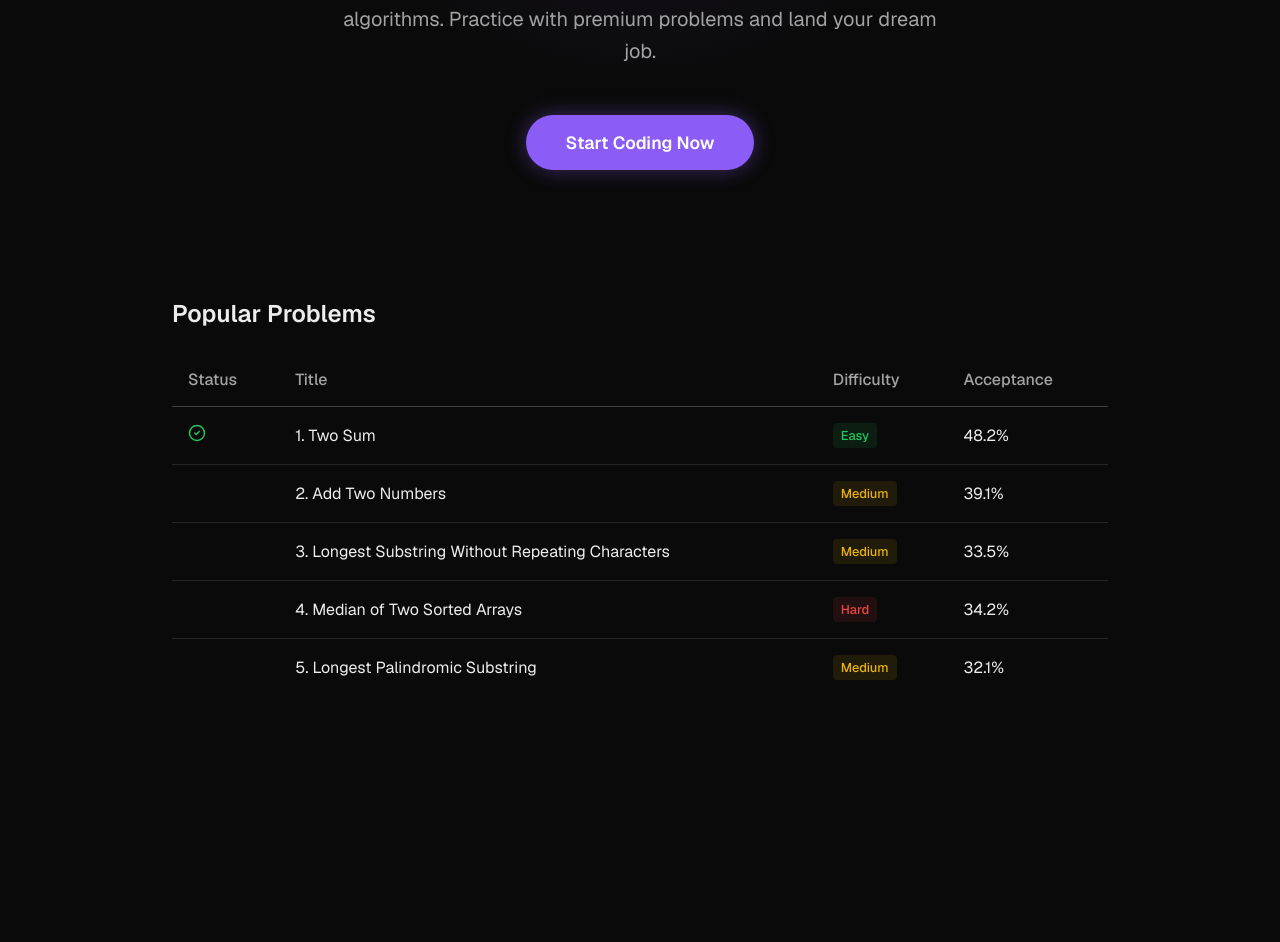
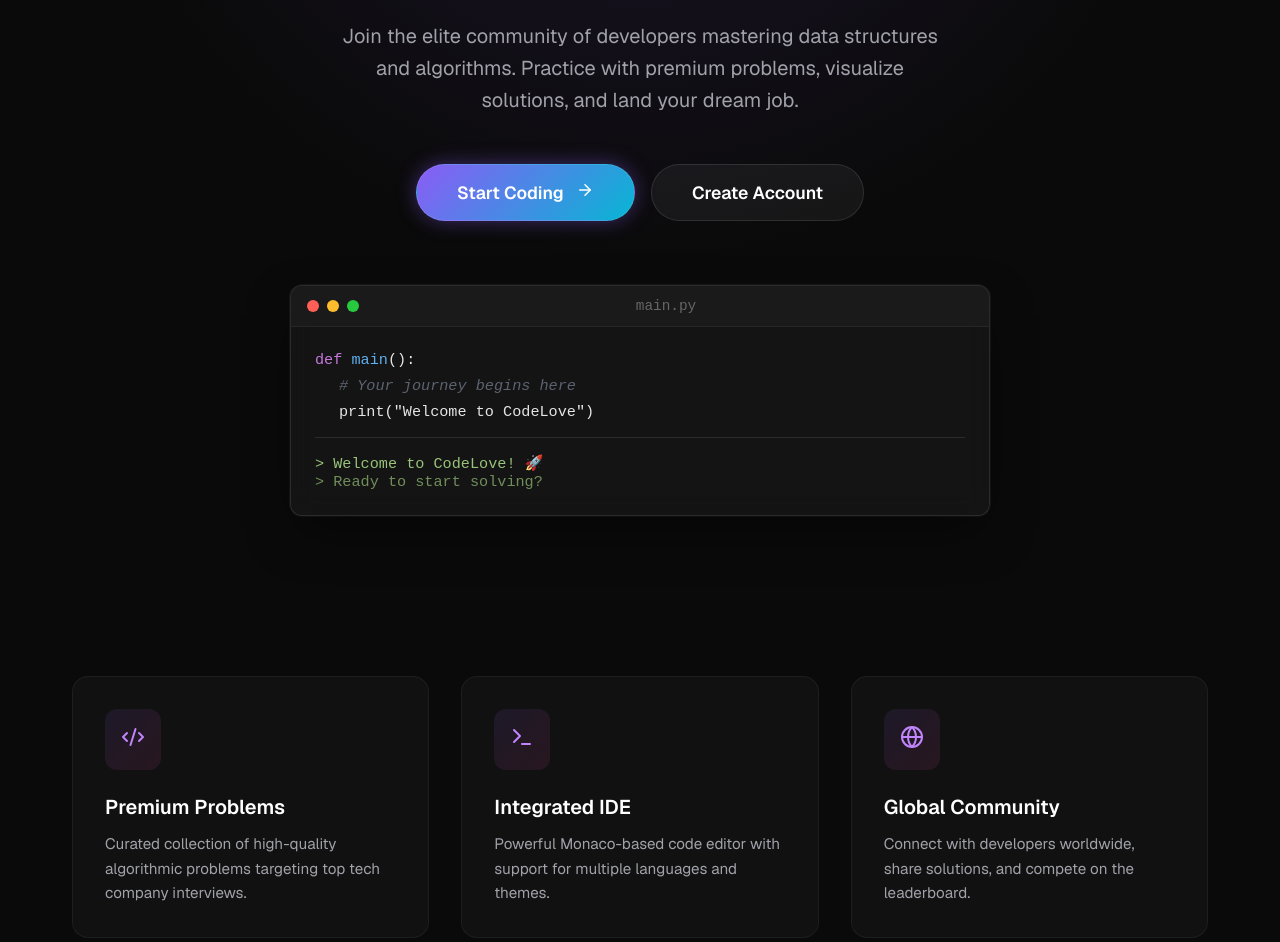
Before and after one commit to naveengoudamk/codelove, a Next.js app: page / in a window 1280 px wide. Shown: the part 350-1292 px from the top of the page. Before the commit the page ends 1078 px from the top, so only its background shows below. Built offline with nearby package versions, Linux system fonts and the light colour scheme; no server answers.

Commit message:
Enhance homepage with attractive UI and code terminal animation

```diff
--- a/src/app/page.module.css
+++ b/src/app/page.module.css
@@ -2,124 +2,391 @@
   min-height: 100vh;
   display: flex;
   flex-direction: column;
+  overflow-x: hidden;
 }
 
+/* --- Hero Section --- */
 .hero {
   display: flex;
   flex-direction: column;
   align-items: center;
   justify-content: center;
-  padding: 6rem 1rem;
+  padding: 8rem 1rem 6rem;
   text-align: center;
-  background: radial-gradient(circle at 50% 10%, rgba(139, 92, 246, 0.15), transparent 40%);
+  position: relative;
+  background: radial-gradient(circle at 50% 0%, rgba(139, 92, 246, 0.15), transparent 50%);
+}
+
+.heroContent {
+  position: relative;
+  z-index: 10;
+  max-width: 900px;
+  width: 100%;
+  display: flex;
+  flex-direction: column;
+  align-items: center;
 }
 
 .title {
-  font-size: 4rem;
+  font-size: 4.5rem;
   font-weight: 800;
   margin-bottom: 1.5rem;
   line-height: 1.1;
-  background: linear-gradient(to bottom right, #fff 30%, #a5a5a5 100%);
+  letter-spacing: -0.02em;
+  background: linear-gradient(180deg, #fff 0%, #a5a5a5 100%);
   -webkit-background-clip: text;
   background-clip: text;
   color: transparent;
 }
 
 .title span {
-  background: linear-gradient(to right, var(--primary), var(--secondary));
+  background: linear-gradient(90deg, #a78bfa, #c084fc, #f472b6);
+  background-size: 200% auto;
+  animation: shine 4s linear infinite;
   -webkit-background-clip: text;
   background-clip: text;
   color: transparent;
 }
 
+@keyframes shine {
+  to {
+    background-position: 200% center;
+  }
+}
+
 .subtitle {
   font-size: 1.25rem;
-  color: #a3a3a3;
+  color: #a1a1aa;
   max-width: 600px;
   margin-bottom: 3rem;
   line-height: 1.6;
 }
 
+.ctaGroup {
+  display: flex;
+  gap: 1rem;
+  margin-bottom: 4rem;
+}
+
 .ctaButton {
-  background: var(--primary);
+  background: linear-gradient(135deg, var(--primary), var(--secondary));
   color: white;
   padding: 1rem 2.5rem;
   border-radius: 50px;
   font-size: 1.1rem;
   font-weight: 600;
-  transition: transform 0.2s, box-shadow 0.2s;
+  transition: all 0.3s ease;
   box-shadow: 0 0 20px rgba(139, 92, 246, 0.4);
+  border: 1px solid rgba(255, 255, 255, 0.1);
 }
 
 .ctaButton:hover {
   transform: translateY(-2px);
-  box-shadow: 0 0 30px rgba(139, 92, 246, 0.6);
+  box-shadow: 0 0 40px rgba(139, 92, 246, 0.6);
 }
 
+.secondaryButton {
+  background: rgba(255, 255, 255, 0.05);
+  color: white;
+  padding: 1rem 2.5rem;
+  border-radius: 50px;
+  font-size: 1.1rem;
+  font-weight: 600;
+  border: 1px solid rgba(255, 255, 255, 0.1);
+  transition: all 0.3s ease;
+}
+
+.secondaryButton:hover {
+  background: rgba(255, 255, 255, 0.1);
+  transform: translateY(-2px);
+}
+
+/* --- Code Terminal Box --- */
+.terminalContainer {
+  width: 100%;
+  max-width: 700px;
+  margin: 0 auto;
+  perspective: 1000px;
+}
+
+.terminal {
+  background: rgba(23, 23, 23, 0.8);
+  backdrop-filter: blur(12px);
+  border: 1px solid rgba(255, 255, 255, 0.1);
+  border-radius: 12px;
+  overflow: hidden;
+  box-shadow:
+    0 20px 50px -10px rgba(0, 0, 0, 0.5),
+    0 0 0 1px rgba(255, 255, 255, 0.05);
+  transform-style: preserve-3d;
+  transition: transform 0.3s ease;
+  animation: float 6s ease-in-out infinite;
+}
+
+@keyframes float {
+
+  0%,
+  100% {
+    transform: translateY(0);
+  }
+
+  50% {
+    transform: translateY(-10px);
+  }
+}
+
+.terminalHeader {
+  background: rgba(255, 255, 255, 0.03);
+  padding: 0.75rem 1rem;
+  display: flex;
+  align-items: center;
+  border-bottom: 1px solid rgba(255, 255, 255, 0.05);
+}
+
+.buttons {
+  display: flex;
+  gap: 0.5rem;
+}
+
+.dot {
+  width: 12px;
+  height: 12px;
+  border-radius: 50%;
+}
+
+.red {
+  background: #ff5f56;
+}
+
+.yellow {
+  background: #ffbd2e;
+}
+
+.green {
+  background: #27c93f;
+}
+
+.terminalTitle {
+  flex: 1;
+  text-align: center;
+  font-family: monospace;
+  font-size: 0.9rem;
+  color: #666;
+}
+
+.terminalBody {
+  padding: 1.5rem;
+  font-family: 'JetBrains Mono', 'Fira Code', monospace;
+  font-size: 0.95rem;
+  min-height: 120px;
+  text-align: left;
+}
+
+.codeLine {
+  display: block;
+  margin-bottom: 0.5rem;
+  color: #e5e5e5;
+}
+
+.keyword {
+  color: #c678dd;
+}
+
+/* Purple */
+.function {
+  color: #61afef;
+}
+
+/* Blue */
+.string {
+  color: #98c379;
+}
+
+/* Green */
+.comment {
+  color: #5c6370;
+  font-style: italic;
+}
+
+/* Grey */
+
+.codeOutput {
+  margin-top: 1rem;
+  padding-top: 1rem;
+  border-top: 1px solid rgba(255, 255, 255, 0.1);
+  color: #98c379;
+}
+
+.cursor {
+  display: inline-block;
+  width: 8px;
+  height: 15px;
+  background-color: #a78bfa;
+  margin-left: 2px;
+  animation: blink 1s step-end infinite;
+  vertical-align: middle;
+}
+
+@keyframes blink {
+
+  0%,
+  100% {
+    opacity: 1;
+  }
+
+  50% {
+    opacity: 0;
+  }
+}
+
+/* --- Features Section --- */
+.featuresGrid {
+  display: grid;
+  grid-template-columns: repeat(auto-fit, minmax(280px, 1fr));
+  gap: 2rem;
+  max-width: 1200px;
+  margin: 4rem auto;
+  padding: 0 2rem;
+}
+
+.featureCard {
+  background: rgba(255, 255, 255, 0.03);
+  border: 1px solid rgba(255, 255, 255, 0.05);
+  padding: 2rem;
+  border-radius: 16px;
+  transition: all 0.3s ease;
+  position: relative;
+  overflow: hidden;
+}
+
+.featureCard:hover {
+  background: rgba(255, 255, 255, 0.05);
+  transform: translateY(-5px);
+  border-color: rgba(139, 92, 246, 0.3);
+}
+
+.featureIcon {
+  margin-bottom: 1.5rem;
+  padding: 1rem;
+  background: linear-gradient(135deg, rgba(139, 92, 246, 0.1), rgba(236, 72, 153, 0.1));
+  border-radius: 12px;
+  width: fit-content;
+  color: #c084fc;
+}
+
+.featureTitle {
+  font-size: 1.25rem;
+  font-weight: 600;
+  margin-bottom: 0.75rem;
+  color: #fff;
+}
+
+.featureDesc {
+  color: #a1a1aa;
+  line-height: 1.6;
+  font-size: 0.95rem;
+}
+
+/* --- Problems Section --- */
 .problemsSection {
-  max-width: 1000px;
+  max-width: 1200px;
   width: 100%;
-  margin: 0 auto;
+  margin: 4rem auto;
   padding: 2rem;
 }
 
+.sectionHeader {
+  text-align: center;
+  margin-bottom: 3rem;
+}
+
 .sectionTitle {
-  font-size: 1.5rem;
-  margin-bottom: 1.5rem;
-  font-weight: 600;
+  font-size: 2.5rem;
+  font-weight: 700;
+  margin-bottom: 1rem;
+  background: linear-gradient(180deg, #fff 0%, #aaa 100%);
+  -webkit-background-clip: text;
+  background-clip: text;
+  color: transparent;
+}
+
+.tableContainer {
+  background: rgba(23, 23, 23, 0.5);
+  border: 1px solid rgba(255, 255, 255, 0.05);
+  border-radius: 16px;
+  overflow: hidden;
+  backdrop-filter: blur(5px);
 }
 
 .table {
   width: 100%;
-  border-collapse: separate;
-  border-spacing: 0;
+  border-collapse: collapse;
 }
 
 .table th {
   text-align: left;
-  padding: 1rem;
-  border-bottom: 1px solid var(--border);
+  padding: 1.25rem 1.5rem;
+  background: rgba(255, 255, 255, 0.02);
+  border-bottom: 1px solid rgba(255, 255, 255, 0.05);
   color: #a3a3a3;
   font-weight: 500;
+  font-size: 0.9rem;
+  text-transform: uppercase;
+  letter-spacing: 0.05em;
 }
 
 .table td {
-  padding: 1rem;
-  border-bottom: 1px solid #262626;
-  color: var(--foreground);
+  padding: 1.25rem 1.5rem;
+  border-bottom: 1px solid rgba(255, 255, 255, 0.05);
+  color: #e5e5e5;
 }
 
 .table tr:last-child td {
   border-bottom: none;
 }
 
-.table tr:hover td {
-  background-color: var(--surface-hover);
+.table tr:hover {
+  background-color: rgba(255, 255, 255, 0.02);
+}
+
+.problemLink {
+  color: #ededed;
+  font-weight: 500;
+  transition: color 0.2s;
+}
+
+.problemLink:hover {
+  color: var(--primary);
 }
 
 .difficulty {
-  display: inline-block;
-  padding: 0.25rem 0.5rem;
-  border-radius: 4px;
+  display: inline-flex;
+  align-items: center;
+  padding: 0.25rem 0.75rem;
+  border-radius: 50px;
   font-size: 0.8rem;
-  font-weight: 500;
+  font-weight: 600;
 }
 
 .easy {
-  color: var(--success);
-  background: rgba(34, 197, 94, 0.1);
+  color: #4ade80;
+  background: rgba(74, 222, 128, 0.1);
+  border: 1px solid rgba(74, 222, 128, 0.2);
 }
 
 .medium {
-  color: var(--warning);
-  background: rgba(234, 179, 8, 0.1);
+  color: #facc15;
+  background: rgba(250, 204, 21, 0.1);
+  border: 1px solid rgba(250, 204, 21, 0.2);
 }
 
 .hard {
-  color: var(--error);
-  background: rgba(239, 68, 68, 0.1);
+  color: #f87171;
+  background: rgba(248, 113, 113, 0.1);
+  border: 1px solid rgba(248, 113, 113, 0.2);
 }
 
 .status {
-  color: var(--success);
+  color: #4ade80;
+  filter: drop-shadow(0 0 8px rgba(74, 222, 128, 0.3));
 }
--- a/src/app/page.tsx
+++ b/src/app/page.tsx
@@ -1,6 +1,9 @@
+"use client";
+
+import { useState, useEffect } from "react";
 import Link from "next/link";
 import styles from "./page.module.css";
-import { CheckCircle2 } from "lucide-react";
+import { CheckCircle2, Code2, Cpu, Globe, Terminal, ArrowRight, Play } from "lucide-react";
 
 type Problem = {
   id: number;
@@ -20,23 +23,125 @@ const problems: Problem[] = [
 ];
 
 export default function Home() {
+  const [text, setText] = useState("");
+  const fullText = 'print("Welcome to CodeLove")';
+  const [showOutput, setShowOutput] = useState(false);
+
+  useEffect(() => {
+    let currentIndex = 0;
+    const interval = setInterval(() => {
+      if (currentIndex <= fullText.length) {
+        setText(fullText.slice(0, currentIndex));
+        currentIndex++;
+      } else {
+        clearInterval(interval);
+        setTimeout(() => setShowOutput(true), 500);
+      }
+    }, 100);
+
+    return () => clearInterval(interval);
+  }, []);
+
   return (
     <main className={styles.main}>
+      {/* Hero Section */}
       <section className={styles.hero}>
+        <div className={styles.heroContent}>
           <h1 className={styles.title}>
             Master the Art of <br /> <span>Algorithms</span>
           </h1>
           <p className={styles.subtitle}>
-          Join the community of developers mastering data structures and algorithms.
-          Practice with premium problems and land your dream job.
+            Join the elite community of developers mastering data structures and algorithms.
+            Practice with premium problems, visualize solutions, and land your dream job.
           </p>
+
+          <div className={styles.ctaGroup}>
             <Link href="/problems">
-          <button className={styles.ctaButton}>Start Coding Now</button>
+              <button className={styles.ctaButton}>
+                Start Coding <ArrowRight size={18} style={{ marginLeft: '8px', display: 'inline' }} />
+              </button>
             </Link>
+            <Link href="/register">
+              <button className={styles.secondaryButton}>Create Account</button>
+            </Link>
+          </div>
+
+          {/* Terminal / Code Box */}
+          <div className={styles.terminalContainer}>
+            <div className={styles.terminal}>
+              <div className={styles.terminalHeader}>
+                <div className={styles.buttons}>
+                  <div className={`${styles.dot} ${styles.red}`} />
+                  <div className={`${styles.dot} ${styles.yellow}`} />
+                  <div className={`${styles.dot} ${styles.green}`} />
+                </div>
+                <div className={styles.terminalTitle}>main.py</div>
+              </div>
+              <div className={styles.terminalBody}>
+                <div className={styles.codeLine}>
+                  <span className={styles.keyword}>def</span> <span className={styles.function}>main</span>():
+                </div>
+                <div className={styles.codeLine} style={{ paddingLeft: '1.5rem' }}>
+                  <span className={styles.comment}># Your journey begins here</span>
+                </div>
+                <div className={styles.codeLine} style={{ paddingLeft: '1.5rem' }}>
+                  {text}<span className={styles.cursor} />
+                </div>
+
+                {showOutput && (
+                  <div className={styles.codeOutput}>
+                    <span>&gt; Welcome to CodeLove! 🚀</span>
+                    <br />
+                    <span style={{ opacity: 0.7 }}>&gt; Ready to start solving?</span>
+                  </div>
+                )}
+              </div>
+            </div>
+          </div>
+        </div>
       </section>
 
+      {/* Features Grid */}
+      <section className={styles.featuresGrid}>
+        <div className={styles.featureCard}>
+          <div className={styles.featureIcon}>
+            <Code2 size={24} />
+          </div>
+          <h3 className={styles.featureTitle}>Premium Problems</h3>
+          <p className={styles.featureDesc}>
+            Curated collection of high-quality algorithmic problems targeting top tech company interviews.
+          </p>
+        </div>
+        <div className={styles.featureCard}>
+          <div className={styles.featureIcon}>
+            <Terminal size={24} />
+          </div>
+          <h3 className={styles.featureTitle}>Integrated IDE</h3>
+          <p className={styles.featureDesc}>
+            Powerful Monaco-based code editor with support for multiple languages and themes.
+          </p>
+        </div>
+        <div className={styles.featureCard}>
+          <div className={styles.featureIcon}>
+            <Globe size={24} />
+          </div>
+          <h3 className={styles.featureTitle}>Global Community</h3>
+          <p className={styles.featureDesc}>
+            Connect with developers worldwide, share solutions, and compete on the leaderboard.
+          </p>
+        </div>
+      </section>
+
+      {/* Problems List */}
       <section className={styles.problemsSection}>
-        <h2 className={styles.sectionTitle}>Popular Problems</h2>
+        <div className={styles.sectionHeader}>
+          <h2 className={styles.sectionTitle}>Featured Problems</h2>
+          <p className={styles.subtitle} style={{ margin: '0 auto', maxWidth: '500px' }}>
+            Start with these hand-picked problems to warm up your coding skills.
+          </p>
+        </div>
+
+        <div className={styles.tableContainer}>
           <table className={styles.table}>
             <thead>
               <tr>
@@ -52,10 +157,12 @@ export default function Home() {
                   <td>
                     {problem.status === "Solved" ? (
                       <CheckCircle2 size={18} className={styles.status} />
-                  ) : null}
+                    ) : (
+                      <div style={{ width: 18, height: 18, border: '1px solid #444', borderRadius: '50%' }} />
+                    )}
                   </td>
                   <td>
-                  <Link href={`/problems/${problem.slug}`} className="hover:text-primary transition-colors">
+                    <Link href={`/problems/${problem.slug}`} className={styles.problemLink}>
                       {problem.id}. {problem.title}
                     </Link>
                   </td>
@@ -69,6 +176,7 @@ export default function Home() {
               ))}
             </tbody>
           </table>
+        </div>
       </section>
     </main>
   );
--- a/src/components/Navbar.module.css
+++ b/src/components/Navbar.module.css
@@ -4,7 +4,7 @@
     justify-content: space-between;
     padding: 0 2rem;
     height: 60px;
-    background-color: var(--surface);
+    background-color: rgba(23, 23, 23, 0.7);
     border-bottom: 1px solid var(--border);
     backdrop-filter: blur(10px);
     position: sticky;
```
Lines whose indentation alone changed are shown as unchanged.
